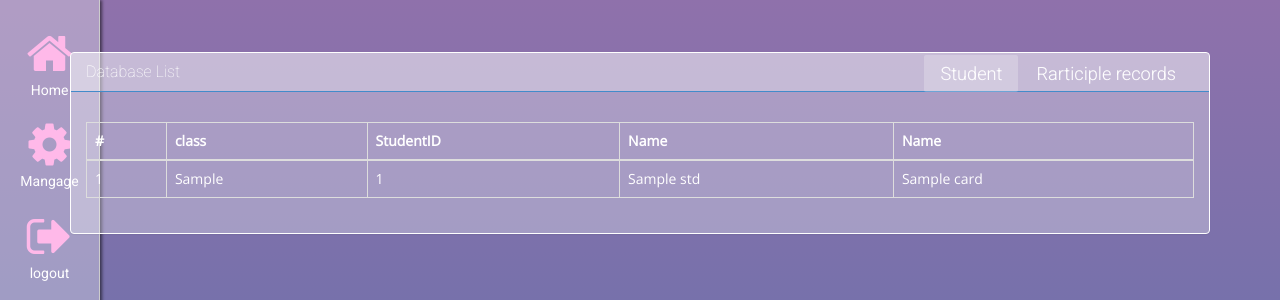
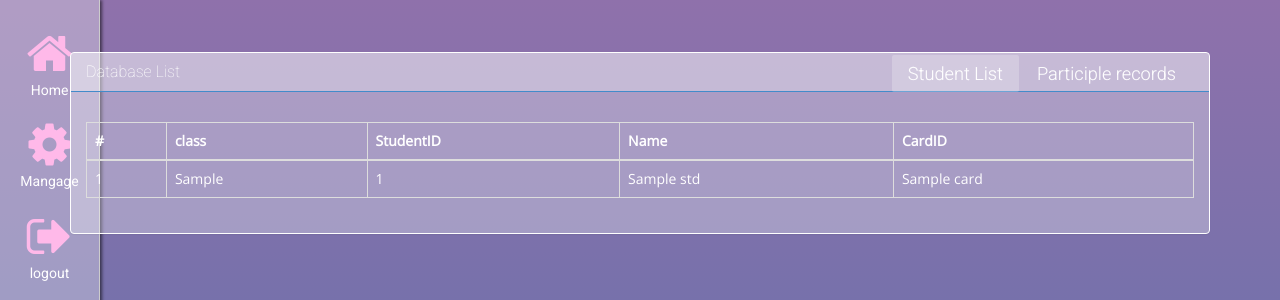
Before and after one commit to kylinfish/seminar_signature, a Django app: template web_app/templates/dblist.html in a window 1280 px wide. Shown: the top 300 px of the page. Run offline with Django 3.2, Linux system fonts and the light colour scheme; the template is opened without the code that fills it: most values are stand-ins (such as "Sample title", 1, 10 or a date in 2020); some libraries are stand-ins or nearby versions.

Commit message:
html misspelled fix

```diff
--- a/web_app/templates/dblist.html
+++ b/web_app/templates/dblist.html
@@ -58,8 +58,8 @@
                     <span class="pull-right">
                         <!-- Tabs -->
                         <ul class="nav panel-tabs">
-                            <li class="active"><a href="#tab1" data-toggle="tab">Student </a></li>
-                            <li><a href="#tab2" data-toggle="tab">Rarticiple records</a></li>
+                            <li class="active"><a href="#tab1" data-toggle="tab">Student List</a></li>
+                            <li><a href="#tab2" data-toggle="tab">Participle records</a></li>
                         </ul>
                     </span>
                 </div>
@@ -73,7 +73,7 @@
                                     <th>class</th>
                                     <th>StudentID</th>
                                     <th>Name</th>
-                                    <th>Name</th>
+                                    <th>CardID</th>
                                 </tr>
                             </thead>
                             {% if std %}
```
